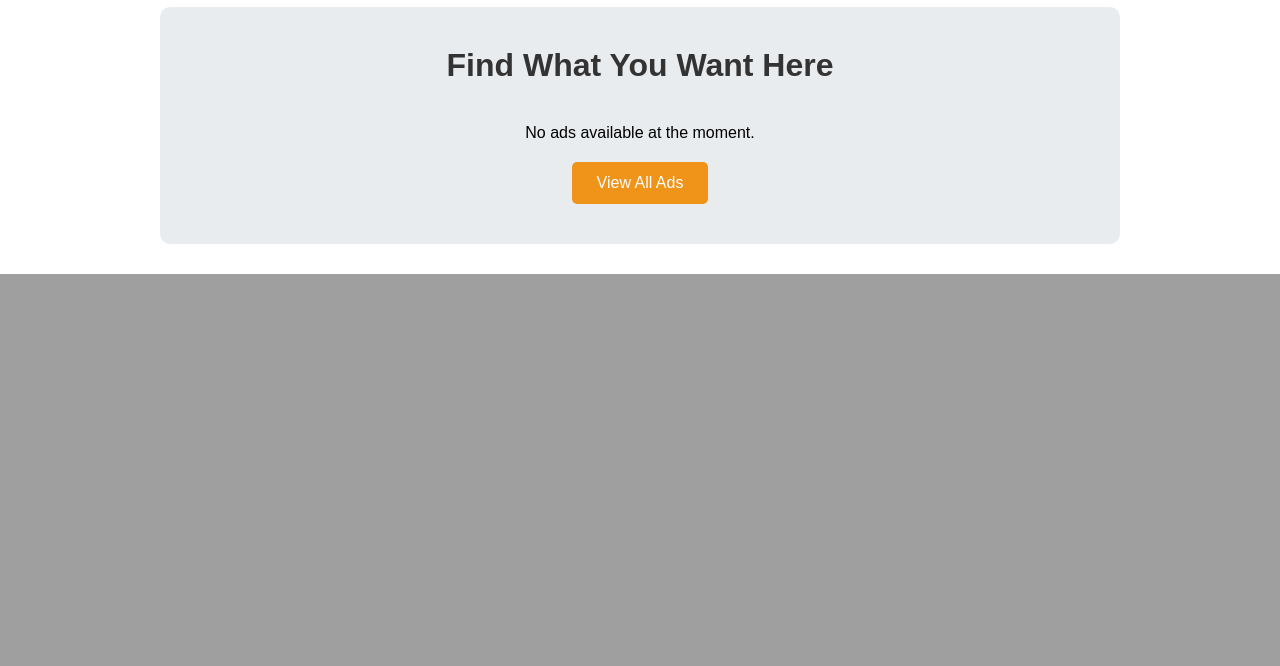
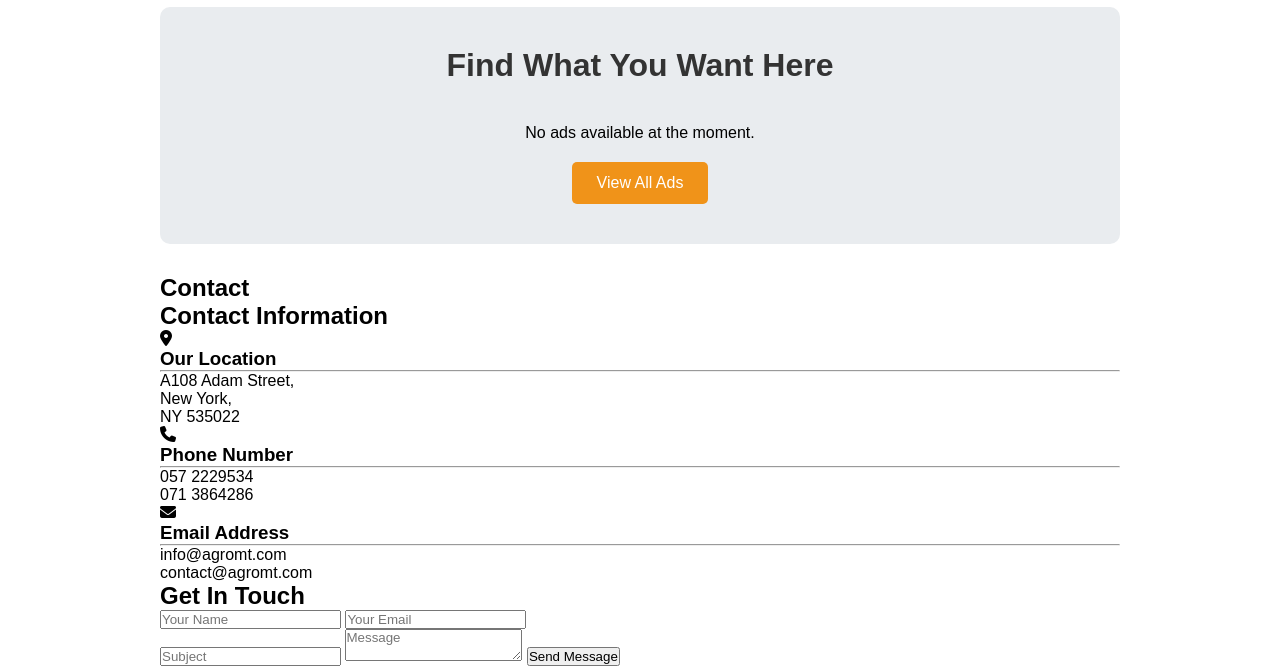
Before and after one commit to sumudu-k/AgroMart---Connecting-Farmers-and-Nurseries, a PHP site: page /home.php in a window 1280 px wide. Shown: the part 1671-2337 px from the top of the page. Before the commit the page ends 1945 px from the top, so only its background shows below. Run offline with PHP 8.4, Linux system fonts and the light colour scheme; data that the repository does not hold is empty; some libraries are stand-ins or nearby versions.

Commit message:
added a Confact info section and portal to ask questions.

```diff
--- a/home.php
+++ b/home.php
@@ -363,6 +363,73 @@ $ads_result = $conn->query($ads_query);
             </div>
         </div>
 
+        <section class="contact-section">
+          <h1>Contact</h1>
+             <div class="contact-container">
+                <!-- Contact Info -->
+                <div class="contact-info">
+                  <h2 class="contact-title">Contact Information</h2>
+
+                  <div class="info-item">
+                    <i class="fa-solid fa-location-dot"></i>
+                    <div>
+                      <h3>Our Location</h3>
+                      <hr />
+                      <p>
+                        A108 Adam Street,<br />
+                        New York,<br />
+                        NY 535022
+                      </p>
+                    </div>
+                  </div>
+
+                  <div class="info-item">
+                    <i class="fa-solid fa-phone"></i>
+                    <div>
+                      <h3>Phone Number</h3>
+                      <hr />
+                      <p>057 2229534</p>
+                      <p>071 3864286</p>
+                    </div>
+                  </div>
+
+                  <div class="info-item">
+                    <i class="fa-solid fa-envelope"></i>
+                    <div>
+                      <h3>Email Address</h3>
+                      <hr />
+                      <p>info@agromt.com</p>
+                      <p>contact@agromt.com</p>
+                    </div>
+                  </div>
+                </div>
+
+                <!-- Get in Touch Form -->
+                <div class="get-in-touch">
+                  <h2>Get In Touch</h2>
+                    <form action="https://api.web3forms.com/submit" method="POST">
+                    <div class="form-row">
+                      <input
+                        type="hidden"
+                        name="access_key"
+                        value="83e39209-89c2-4845-b467-d7d03f3ba2dd"
+                      />
+                      <input type="text" name="name" placeholder="Your Name" required />
+                      <input
+                        type="email"
+                        name="email"
+                        placeholder="Your Email"
+                        required
+                      />
+                    </div>
+                    <input type="text" name="subject" placeholder="Subject" />
+                    <textarea placeholder="Message" name="message" required></textarea>
+                    <button type="submit">Send Message</button>
+                  </form>
+                </div>
+              </div>
+        </section>
+
     </div>
     <?php
     $conn->close();
```
